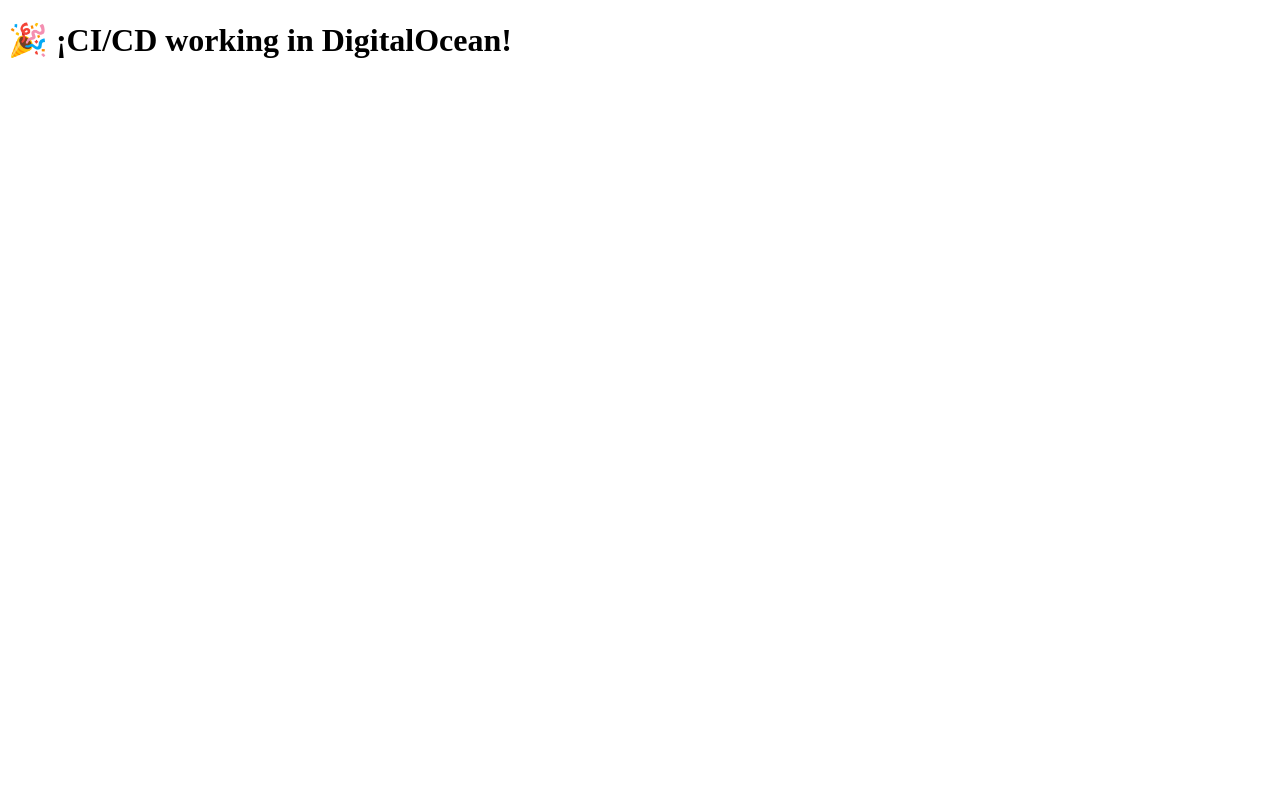
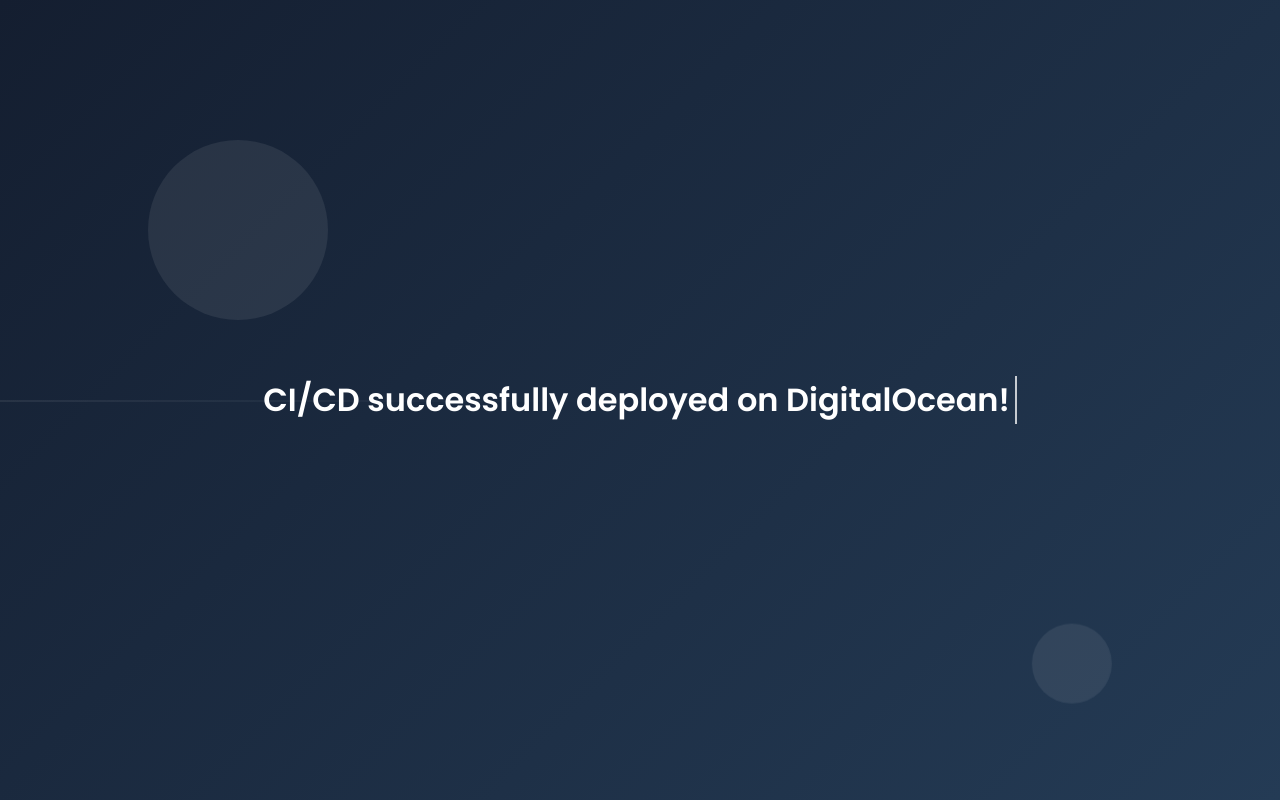
Before and after one commit to DavidTorres09/course-gh-actions, a plain HTML site: page html/index.html in a window 1280 px wide. Drawn offline with Linux system fonts and the light colour scheme.

Commit message:
add css to html

```diff
--- a/html/index.html
+++ b/html/index.html
@@ -1,10 +1,33 @@
-<!-- html/index.html -->
 <!doctype html>
-<html>
+<html lang="en">
   <head>
-    <title>Test Docker CI/CD</title>
+    <meta charset="UTF-8" />
+    <meta name="viewport" content="width=device-width, initial-scale=1.0" />
+    <title>CI/CD in DigitalOcean</title>
+    <link
+      href="https://fonts.googleapis.com/css2?family=Poppins:wght@600&display=swap"
+      rel="stylesheet"
+    />
+    <link rel="stylesheet" href="style.css" />
   </head>
   <body>
-    <h1>🎉 ¡CI/CD working in DigitalOcean!</h1>
+    <div class="floating-circle large"></div>
+    <div class="floating-circle small"></div>
+    <div class="glow-line"></div>
+    <h1 id="typewriter"></h1>
+
+    <script>
+      const text = 'CI/CD successfully deployed on DigitalOcean!';
+      let i = 0;
+      const speed = 50;
+      function type() {
+        if (i < text.length) {
+          document.getElementById('typewriter').innerHTML += text.charAt(i);
+          i++;
+          setTimeout(type, speed);
+        }
+      }
+      window.onload = type;
+    </script>
   </body>
 </html>
--- /dev/null
+++ b/html/style.css
@@ -0,0 +1,87 @@
+body {
+  margin: 0;
+  padding: 0;
+  height: 100vh;
+  background: linear-gradient(135deg, #141e30, #243b55);
+  font-family: 'Poppins', sans-serif;
+  color: #fff;
+  display: flex;
+  justify-content: center;
+  align-items: center;
+  overflow: hidden;
+  position: relative;
+}
+
+h1 {
+  font-size: 2rem;
+  z-index: 10;
+  text-align: center;
+  white-space: nowrap;
+  border-right: 2px solid rgba(255, 255, 255, 0.75);
+  padding-right: 5px;
+}
+
+/* Floating circles */
+.floating-circle {
+  position: absolute;
+  border-radius: 50%;
+  background: rgba(255, 255, 255, 0.08);
+  z-index: 1;
+}
+
+.floating-circle.large {
+  width: 180px;
+  height: 180px;
+  top: 20%;
+  left: 10%;
+  animation: float1 10s ease-in-out infinite;
+}
+
+.floating-circle.small {
+  width: 80px;
+  height: 80px;
+  bottom: 15%;
+  right: 12%;
+  animation: float2 12s ease-in-out infinite;
+}
+
+@keyframes float1 {
+  0%,
+  100% {
+    transform: translateY(0) translateX(0);
+  }
+  50% {
+    transform: translateY(-20px) translateX(20px);
+  }
+}
+
+@keyframes float2 {
+  0%,
+  100% {
+    transform: translateY(0) translateX(0);
+  }
+  50% {
+    transform: translateY(25px) translateX(-15px);
+  }
+}
+
+.glow-line {
+  position: absolute;
+  top: 50%;
+  left: -50%;
+  width: 200%;
+  height: 2px;
+  background: linear-gradient(to right, transparent, white, transparent);
+  animation: scan 5s linear infinite;
+  opacity: 0.15;
+  z-index: 2;
+}
+
+@keyframes scan {
+  0% {
+    transform: translateX(-50%);
+  }
+  100% {
+    transform: translateX(50%);
+  }
+}
```
